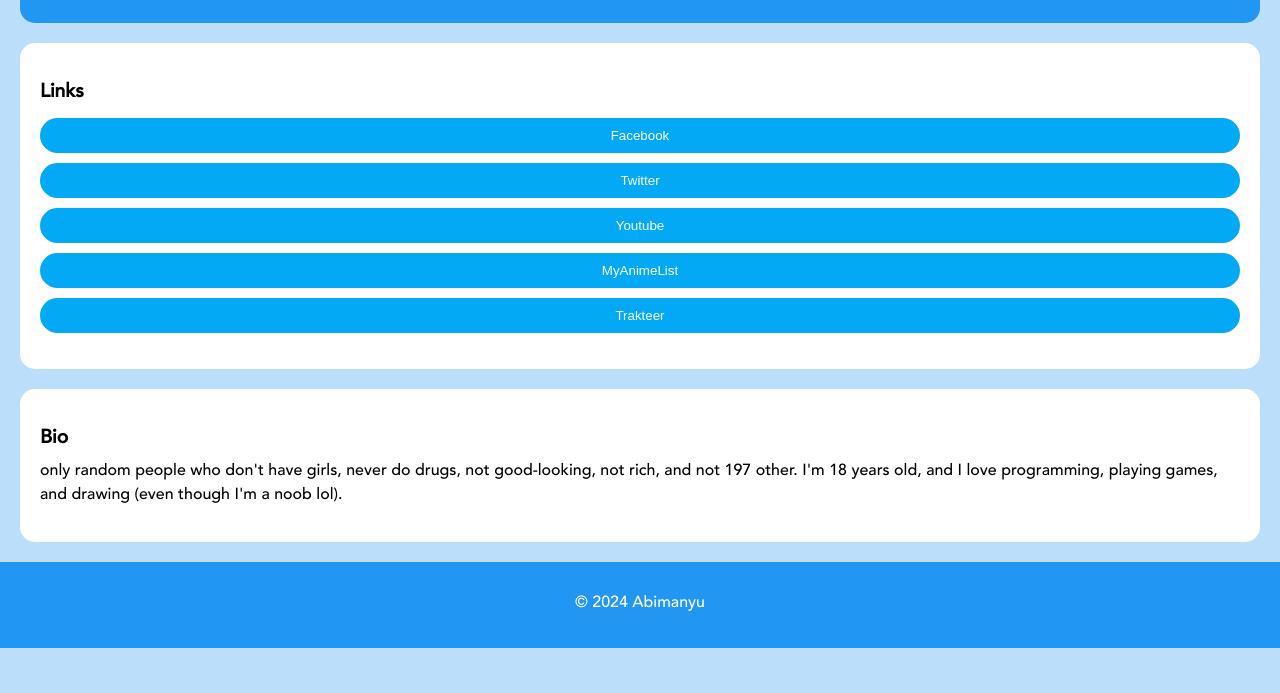
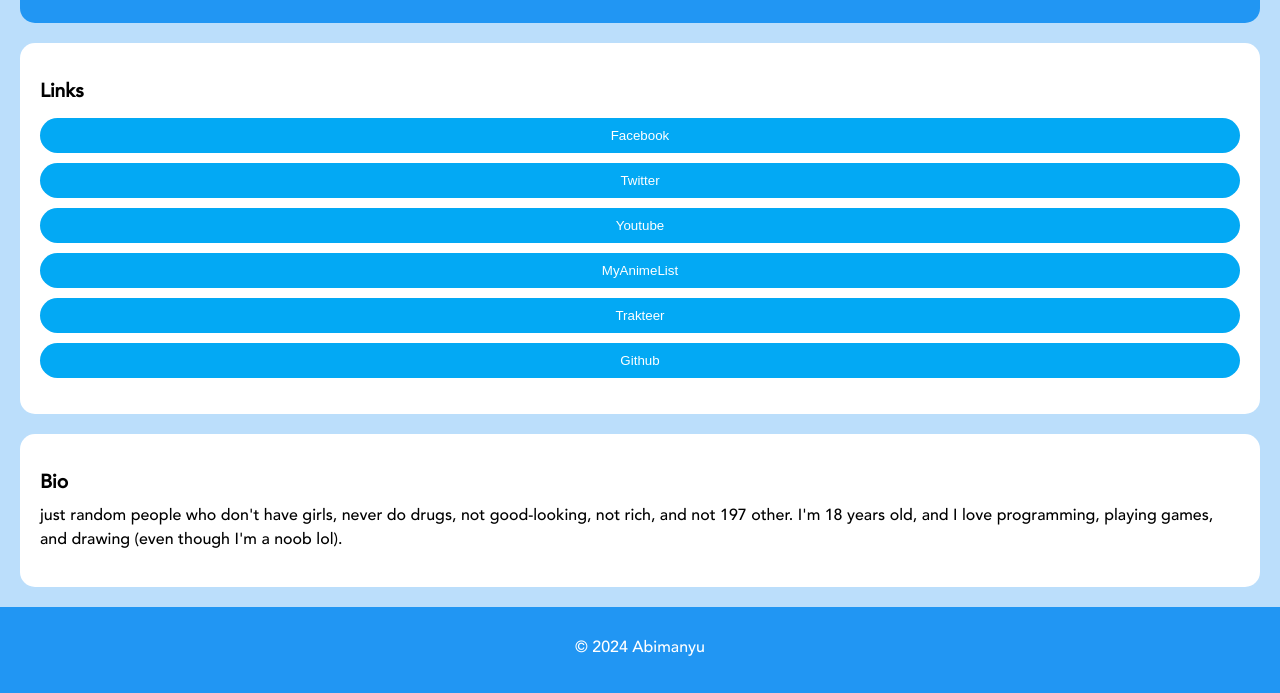
Before and after one commit to Doreiji/kaiser-page, a plain HTML site: page index.html in a window 1280 px wide. Shown: the part 238-931 px from the top of the page. Before the commit the page ends 886 px from the top, so only its background shows below. Drawn offline with Linux system fonts and the light colour scheme; files whose address does not match are found by name.

Commit message:
Update index.html

```diff
--- a/index.html
+++ b/index.html
@@ -24,12 +24,13 @@
         <li><a href="https://youtube.com/@abimanyu._?si=hrd5vXmgOjFYBzWc" target="_blank"><button class='social-btn'>Youtube</button></a></li>
         <li><a href="https://myanimelist.net/profile/Dreamsify_" target="_blank"><button class='social-btn'>MyAnimeList</button></a></li>
         <li><a href="https://trakteer.id/doreiji" target="_blank"><button class='social-btn'>Trakteer</button></a></li>
+        <li><a href="https://github.com/Doreiji" target="_blank"><button class='social-btn'>Github</button></a></li>
       </ul>
     </section>
 
     <section class="bio-section">
       <h2>Bio</h2>
-      <p>only random people who don't have girls, never do drugs, not good-looking, not rich, and not 197 other. I'm 18 years old, and I love programming, playing games, and drawing (even though I'm a noob lol).</p>
+      <p>just random people who don't have girls, never do drugs, not good-looking, not rich, and not 197 other. I'm 18 years old, and I love programming, playing games, and drawing (even though I'm a noob lol).</p>
     </section>
   </main>
 
```
